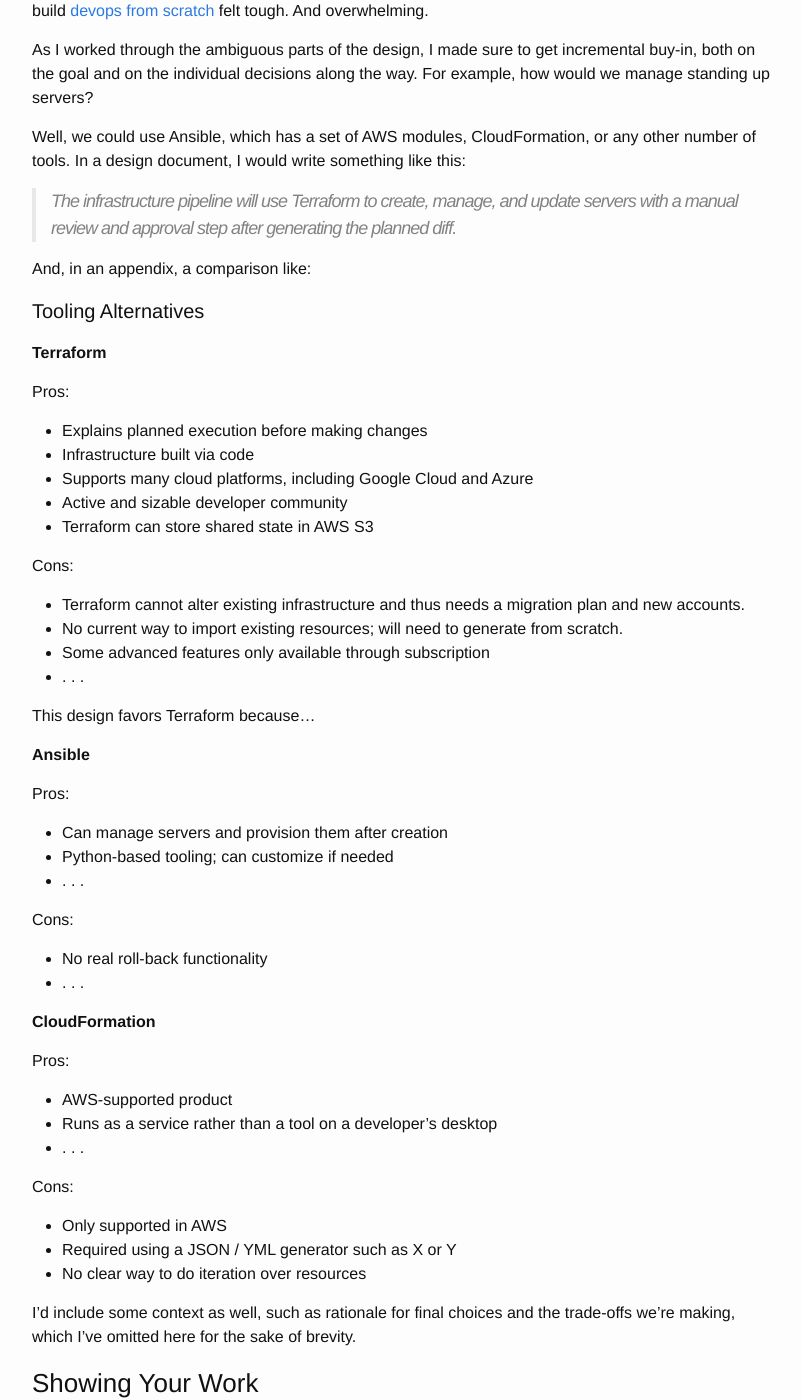
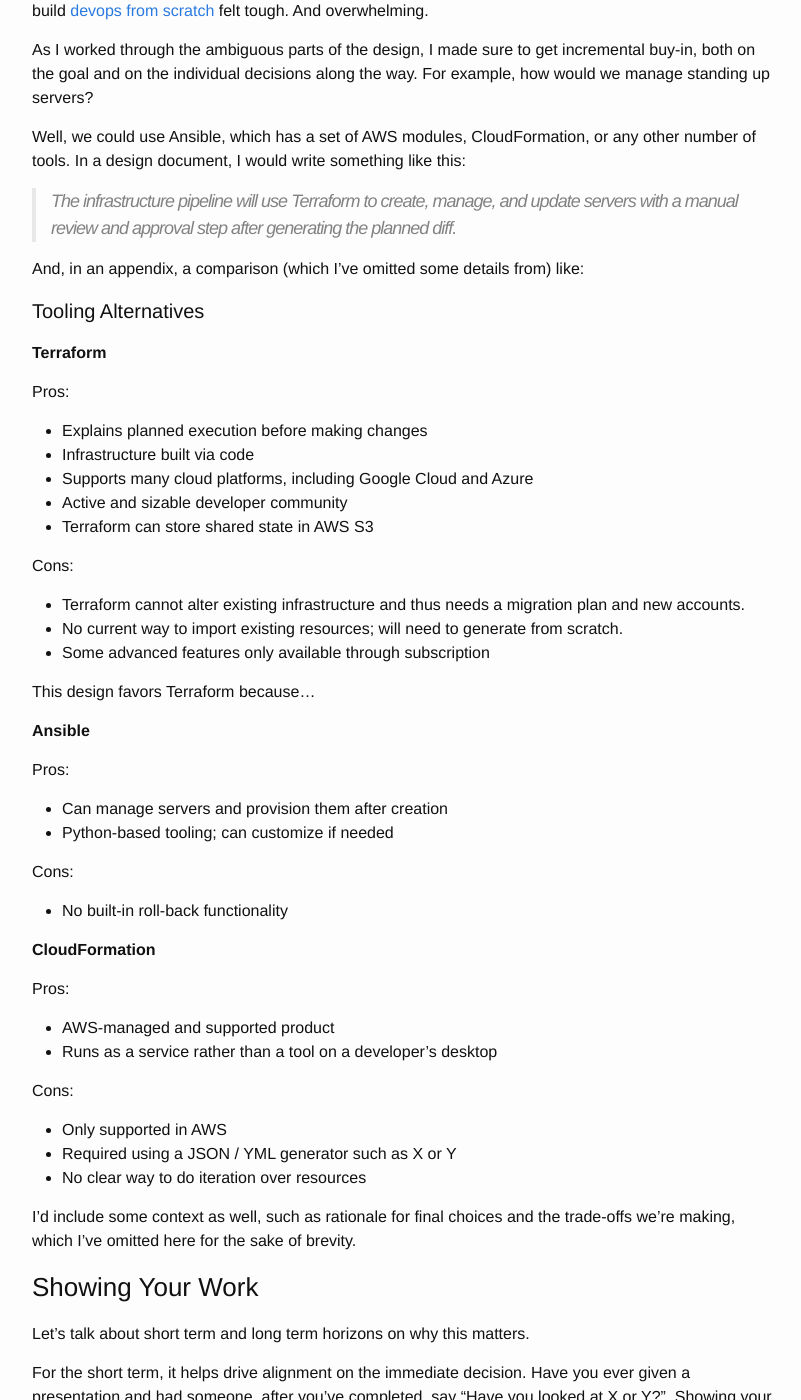
Before and after one commit to kevinlondon/kevinlondon.github.io, a Jekyll site: the page built from _posts/2019-03-16-dont-bake-a-cake.md, in a window 1280 px wide and 1400 px high, scrolled down 690 px. Shown: the whole window, without its empty margins (238-1039 px from the left). Built offline with Jekyll 4.4.1, drawn with Linux system fonts in a browser that asks for light colours; comment, search, counter and statistics services are not loaded.

Commit message:
Remove some ellipses from the post

```diff
--- a/_posts/2019-03-16-dont-bake-a-cake.md
+++ b/_posts/2019-03-16-dont-bake-a-cake.md
@@ -48,7 +48,7 @@ any other number of tools. In a design document, I would write something like th
 > servers with a manual review and approval step after generating the planned
 > diff.
 
-And, in an appendix, a comparison like:
+And, in an appendix, a comparison (which I've omitted some details from) like:
 
 #### Tooling Alternatives
 
@@ -67,7 +67,6 @@ Cons:
 * No current way to import existing resources; will need to generate from
     scratch.
 * Some advanced features only available through subscription
-* . . .
 
 This design favors Terraform because...
 
@@ -77,18 +76,15 @@ This design favors Terraform because...
 Pros:
 * Can manage servers and provision them after creation
 * Python-based tooling; can customize if needed
-* . . .
 
 Cons:
-* No real roll-back functionality
-* . . .
+* No built-in roll-back functionality
 
 **CloudFormation**
 
 Pros:
-* AWS-supported product
+* AWS-managed and supported product
 * Runs as a service rather than a tool on a developer's desktop
-* . . .
 
 Cons:
 * Only supported in AWS
```
